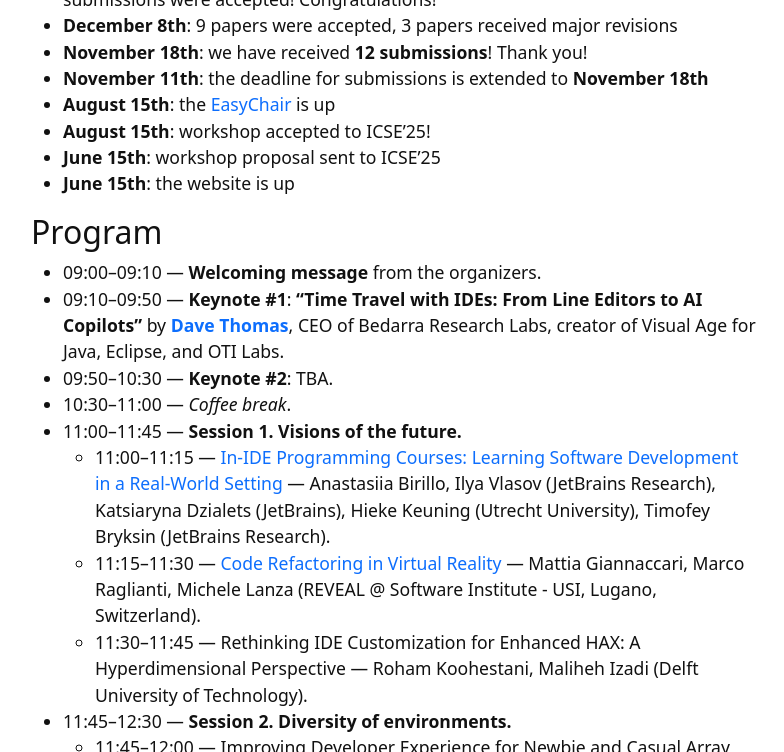
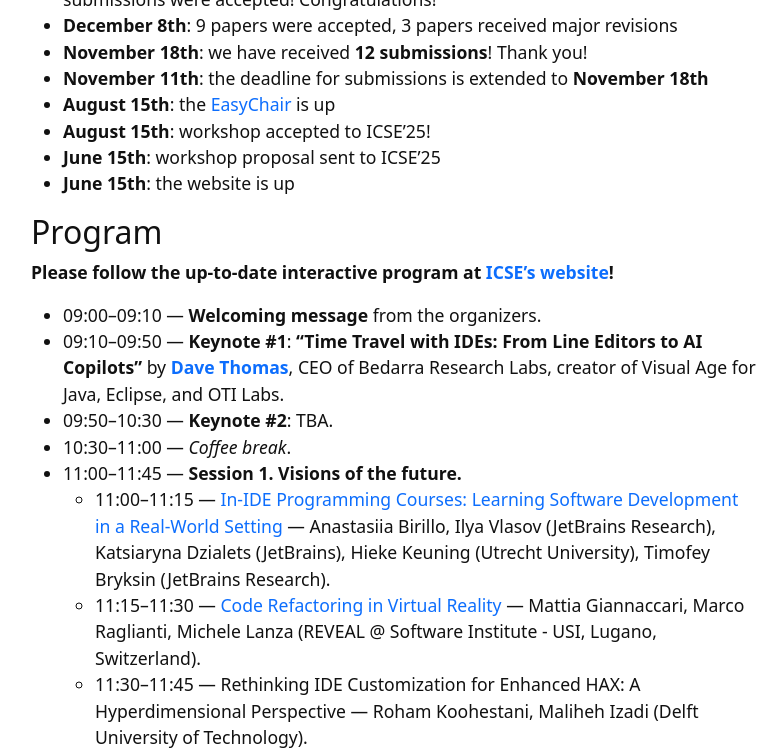
Before and after one commit to ide-workshop/ide-workshop.github.io, a Jekyll site: the page built from index.md, in a window 1280 px wide and 900 px high, scrolled down 863 px, cut to the strip 0-752 px from the top of the window. Shown: the whole strip, without its empty margins (246-1030 px from the left). Built offline with Jekyll 4.4.1, drawn with Linux system fonts in a browser that asks for light colours.

Commit message:
Added a link to the program at the conference website.

```diff
--- a/index.md
+++ b/index.md
@@ -22,6 +22,8 @@ layout: page
 * **June 15th**: the website is up
 
 ## Program
+
+**Please follow the up-to-date interactive program at [ICSE's website](https://conf.researchr.org/program/icse-2025/program-icse-2025/?track=IDE)!**
 
 * 09:00–09:10 — **Welcoming message** from the organizers.
 * 09:10–09:50 — **Keynote #1**: **"Time Travel with IDEs: From Line Editors to AI Copilots"** by [**Dave Thomas**](https://www.davethomas.net/), CEO of Bedarra Research Labs, creator of Visual Age for Java, Eclipse, and OTI Labs.
```
